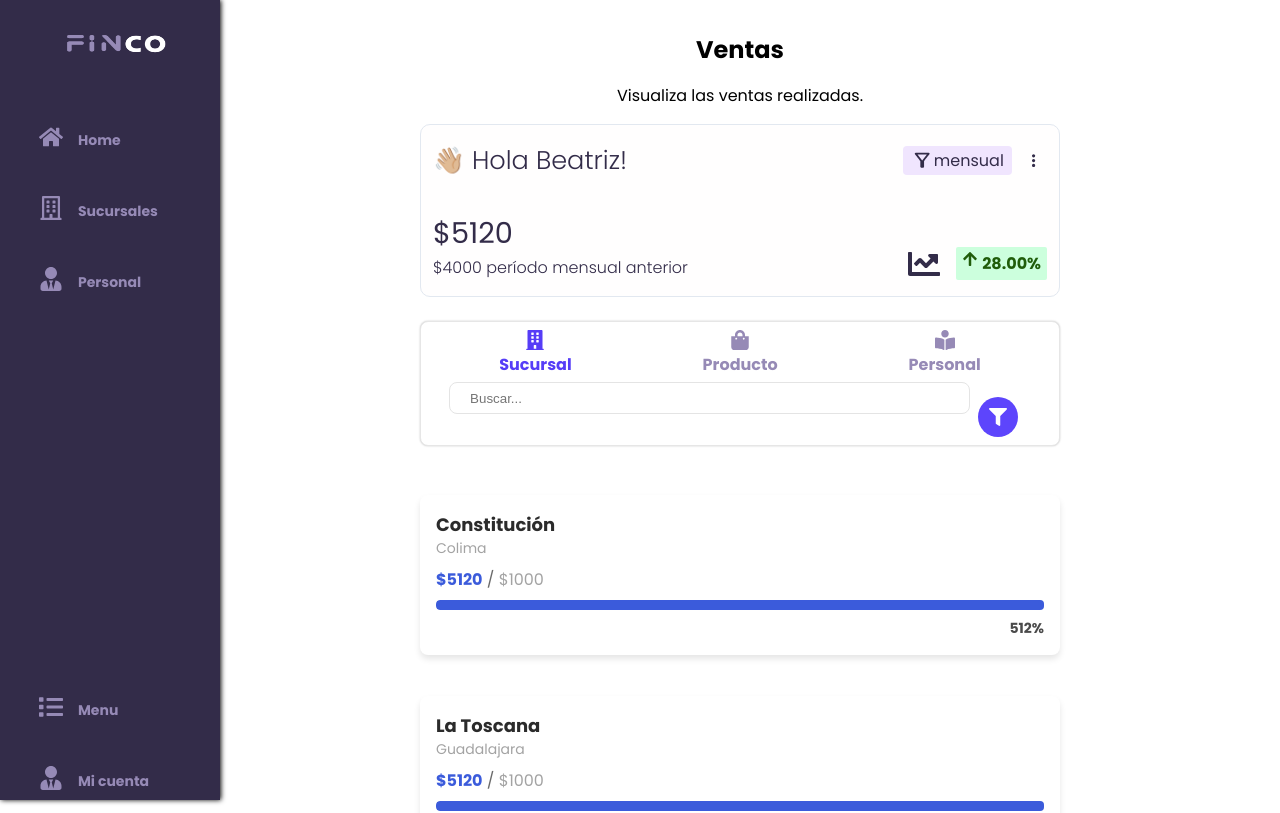
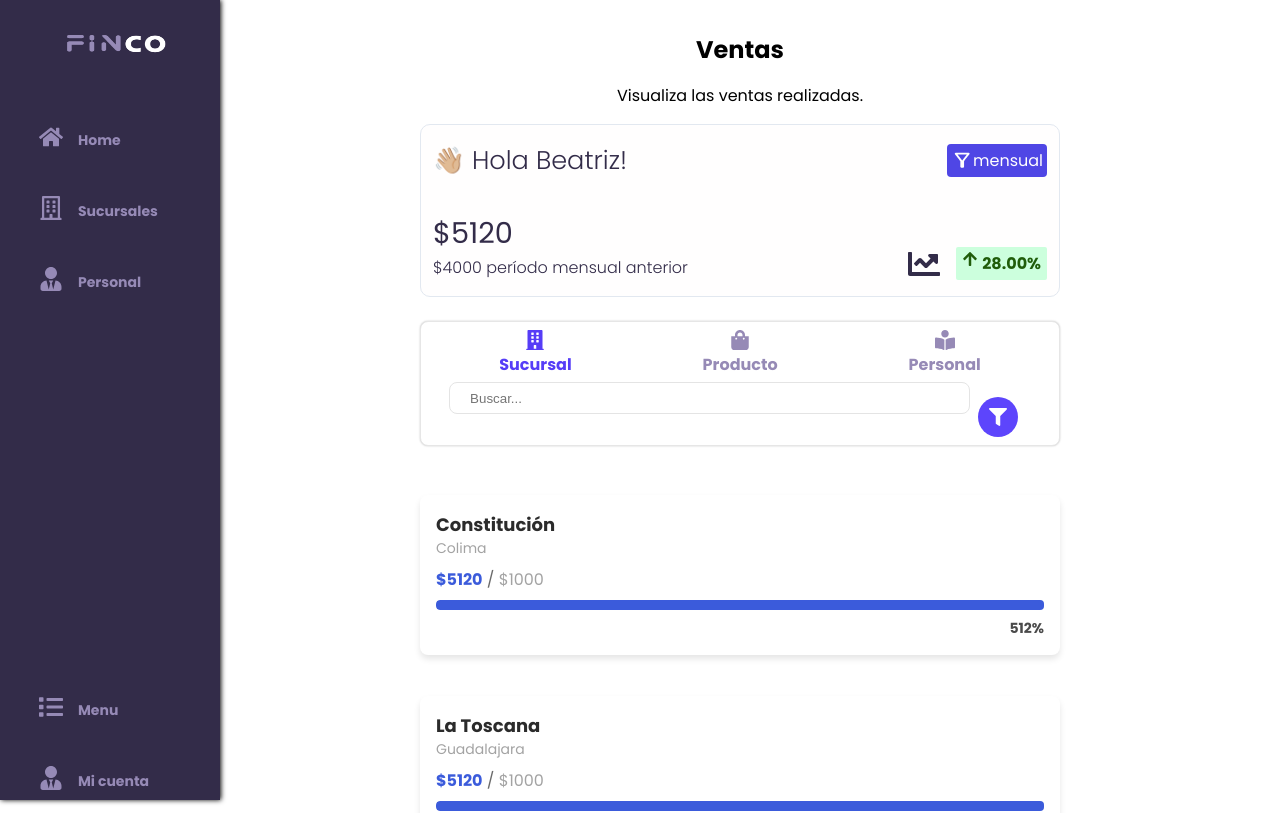
Before and after one commit to No-Country-simulation/c22-19-T-WebApp, a React (Vite) app in the folder frontend/fincowebapp/: page / in a window 1280 px wide. Shown: the top 813 px of the page. Built offline with nearby package versions, Linux system fonts and the light colour scheme.

Commit message:
cambiado el boton de filtro de periodos

```diff
--- a/frontend/fincowebapp/src/components/CardWelcome/CardWelcome.css
+++ b/frontend/fincowebapp/src/components/CardWelcome/CardWelcome.css
@@ -33,7 +33,8 @@
     position: relative;
 }
 .badge-filter{
-    background-color: #F0E5FE;
+    background-color: #4F46E5;
+    color:#FFFEFE;
     display: flex;
     align-items: center;
     padding: 2px 8px;
@@ -41,6 +42,7 @@
 }
 .badge-filter-icon{
     font-size: 1.4em;
+    color:#FFFEFE;
 }
 .menu-open-icon{
     font-size: 1.2em;
@@ -53,7 +55,7 @@
     cursor: pointer;
 }
 .cardwelcome__header-btn-menu:hover{
-    background-color: #F0E5FE;
+    background-color: #332C49;
 }
 
 .cardwelcome__content{
--- a/frontend/fincowebapp/src/components/CardWelcome/CardWelcome.jsx
+++ b/frontend/fincowebapp/src/components/CardWelcome/CardWelcome.jsx
@@ -32,15 +32,11 @@ export const CardWelcome = (props) => {
       <header className="cardwelcome__header">
         <h2 className="cardwelcome__header__title">👋🏼 Hola{` ${name}!`}</h2>
         <div className="cardwelcome__header__badge-filter-container">
-          <div className="badge-filter">
+          <div className="badge-filter cardwelcome__header-btn-menu" onClick={openModal}>
             <MdOutlineFilterAlt className="badge-filter-icon" />
             <span>{period}</span>
           </div>
-          <div className="cardwelcome__header-btn-menu" onClick={openModal}>
-            <MdMoreVert className="menu-open-icon"  />
-          </div>
           <ModalFilter isOpen={isModalOpen} onClose={closeModal} />
-
         </div>
       </header>
       <div className="cardwelcome__content">
--- a/frontend/fincowebapp/src/components/CardWelcome/ModalFilter.css
+++ b/frontend/fincowebapp/src/components/CardWelcome/ModalFilter.css
@@ -68,12 +68,18 @@
 
   .modal_period-body-row__label{
     font-weight: 700;
+    display: flex;
+    flex-direction: row;
+    column-gap: 0.5em;
     cursor: pointer;
     visibility: initial;
   }
 
   .modal_period-body-row__label-hide{
     visibility: hidden;
+  }
+  .modal_period-body-row__icon{
+    font-size: 1.5em;
   }
 
   .modal_period-body-row__btn{
--- a/frontend/fincowebapp/src/components/CardWelcome/ModalFilter.jsx
+++ b/frontend/fincowebapp/src/components/CardWelcome/ModalFilter.jsx
@@ -92,8 +92,8 @@ export const ModalFilter = (props) => {
           <div className="modal_period-body-row">
             <div className="modal_period-body-column">
               <label htmlFor="current_periods" className={`modal_period-body-row__label ${timePeriod != 'semana' ? 'modal_period-body-row__label-hide' : ''}`}>
-                Últimas 4 semanas
-                <MdInfo />
+                Elige la semana
+                <MdInfo className="modal_period-body-row__icon"/>
               </label>
               <select className="modal_period-body-row__select" name="current_periods" id="current_periods">
                 {timePeriodsData.map((data) => (
```
